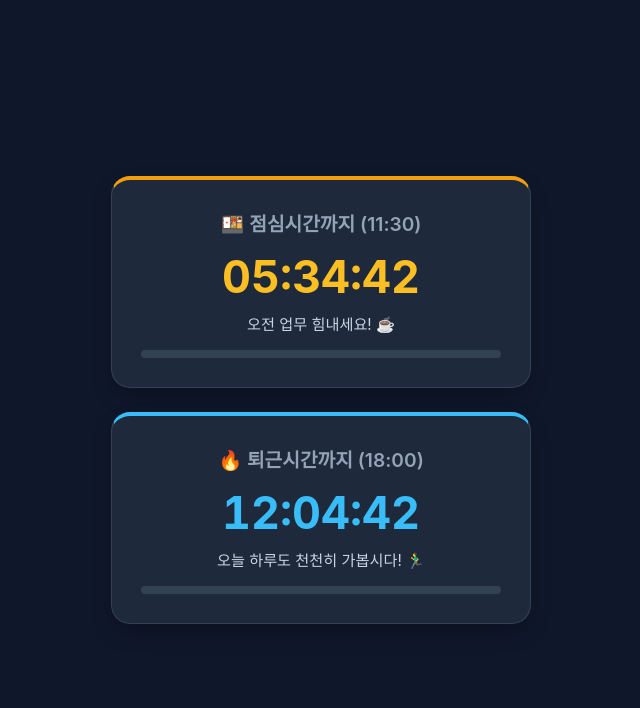
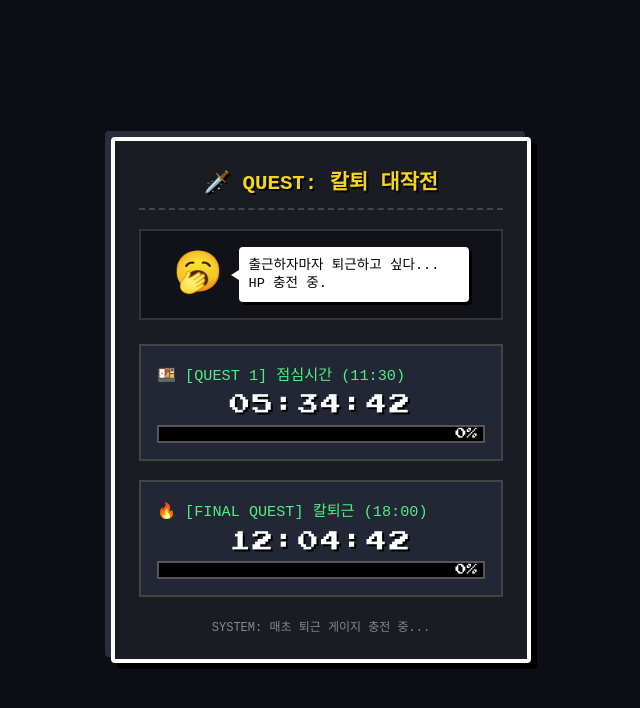
Before and after one commit to yisia2060-creator/my-timer2, a plain HTML site: page index.html in a window 1280 px wide. Shown: the whole page, without its empty margins (319-959 px from the left). Drawn offline with Linux system fonts and the light colour scheme; a web font is replaced by a local one.

Commit message:
Update index.html

```diff
--- a/index.html
+++ b/index.html
@@ -3,22 +3,22 @@
 <head>
     <meta charset="UTF-8">
     <meta name="viewport" content="width=device-width, initial-scale=1.0">
-    <title>점심 & 퇴근 타이머</title>
-    <!-- 👇 PWA 설정 (이 줄을 꼭 추가해야 앱처럼 작동합니다) -->
+    <title>퇴근 직장인 RPG</title>
     <link rel="manifest" href="manifest.json">
-    <meta name="theme-color" content="#0f172a">
+    <meta name="theme-color" content="#0d0e15">
+    <!-- 레트로 픽셀 폰트 로드 -->
+    <link href="https://fonts.googleapis.com/css2?family=Press+Start+2P&family=DungGeunMo&display=swap" rel="stylesheet">
     <style>
-        /* --- 이 부분은 이전 답변의 스타일과 동일합니다 --- */
         * {
             box-sizing: border-box;
             margin: 0;
             padding: 0;
+            font-family: 'DungGeunMo', monospace;
         }
 
         body {
-            font-family: -apple-system, BlinkMacSystemFont, "Segoe UI", Roboto, sans-serif;
-            background-color: #0f172a;
-            color: #f8fafc;
+            background-color: #0d0e15;
+            color: #fff;
             display: flex;
             justify-content: center;
             align-items: center;
@@ -26,200 +26,246 @@
             padding: 1rem;
         }
 
-        .container {
-            display: flex;
-            flex-direction: column;
-            gap: 1.5rem;
+        .game-card {
+            background-color: #1a1c23;
+            border: 4px solid #fff;
+            box-shadow: 6px 6px 0px #000, -6px -6px 0px #2a2d3d;
+            border-radius: 4px;
+            padding: 1.5rem;
             max-width: 420px;
             width: 100%;
         }
 
-        .card {
-            background: #1e293b;
-            padding: 1.8rem;
-            border-radius: 1.2rem;
-            box-shadow: 0 10px 25px -5px rgba(0, 0, 0, 0.3);
+        .header {
             text-align: center;
-            border: 1px solid #334155;
-            /* 👇 글자 정렬 추가 */
-            display: flex;
-            flex-direction: column;
-            align-items: center;
+            border-bottom: 2px dashed #444;
+            padding-bottom: 0.8rem;
+            margin-bottom: 1.2rem;
         }
 
-        .card.lunch {
-            border-top: 4px solid #f59e0b;
+        .header h1 {
+            font-size: 1.3rem;
+            color: #f6d619;
+            text-shadow: 2px 2px 0px #000;
         }
 
-        .card.leave {
-            border-top: 4px solid #38bdf8;
+        /* 캐릭터 영역 */
+        .character-box {
+            display: flex;
+            align-items: center;
+            justify-content: center;
+            gap: 1rem;
+            background: #111218;
+            border: 2px solid #333;
+            padding: 1rem;
+            margin-bottom: 1.5rem;
+            position: relative;
         }
 
-        h2 {
-            font-size: 1.2rem;
-            margin-bottom: 0.8rem;
-            color: #94a3b8;
-            font-weight: 600;
+        .pixel-char {
+            font-size: 2.5rem;
+            animation: bounce 0.8s infinite alternate;
         }
 
-        .timer-display {
-            font-size: 2.8rem;
-            font-weight: 700;
-            font-variant-numeric: tabular-nums;
-            margin-bottom: 0.5rem;
-            /* 👇 글자가 작을 때 중앙 정렬 */
-            width: 100%;
-            text-align: center;
+        @keyframes bounce {
+            from { transform: translateY(0); }
+            to { transform: translateY(-6px); }
         }
 
-        .lunch .timer-display {
-            color: #fbbf24;
+        .speech-bubble {
+            background: #fff;
+            color: #000;
+            padding: 0.6rem;
+            font-size: 0.85rem;
+            border-radius: 4px;
+            position: relative;
+            max-width: 230px;
+            box-shadow: 3px 3px 0px #000;
+            line-height: 1.3;
         }
 
-        .leave .timer-display {
-            color: #38bdf8;
+        .speech-bubble::after {
+            content: '';
+            position: absolute;
+            left: -8px;
+            top: 50%;
+            transform: translateY(-50%);
+            border-width: 5px 8px 5px 0;
+            border-style: solid;
+            border-color: transparent #fff transparent transparent;
         }
 
-        .status-message {
-            font-size: 0.95rem;
-            color: #cbd5e1;
-            min-height: 1.4rem;
+        /* 퀘스트 (타이머) 블록 */
+        .quest-block {
+            margin-bottom: 1.2rem;
+            background: #232635;
+            padding: 1rem;
+            border: 2px solid #444;
         }
 
-        .progress-bg {
-            background-color: #334155;
-            height: 8px;
-            border-radius: 4px;
-            overflow: hidden;
-            margin-top: 1rem;
-            /* 👇 게이지 너비 고정 */
-            width: 100%;
+        .quest-title {
+            font-size: 0.95rem;
+            color: #4ef084;
+            display: flex;
+            justify-content: space-between;
+            margin-bottom: 0.5rem;
         }
 
-        .progress-fill {
+        .timer-val {
+            font-family: 'Press Start 2P', monospace;
+            font-size: 1.3rem;
+            color: #fff;
+            text-align: center;
+            margin: 0.6rem 0;
+            letter-spacing: 2px;
+            text-shadow: 2px 2px 0px #000;
+        }
+
+        /* HP 게이지 스타일 */
+        .hp-bar-container {
+            background: #000;
+            border: 2px solid #555;
+            height: 18px;
+            position: relative;
+            overflow: hidden;
+        }
+
+        .hp-bar-fill {
             height: 100%;
             width: 0%;
             transition: width 1s linear;
         }
 
-        .lunch .progress-fill {
-            background: linear-gradient(90deg, #f59e0b, #fbbf24);
+        .lunch-hp .hp-bar-fill { background: linear-gradient(90deg, #ff9900, #ffcc00); }
+        .leave-hp .hp-bar-fill { background: linear-gradient(90deg, #0088ff, #00d5ff); }
+
+        .hp-text {
+            position: absolute;
+            right: 5px;
+            top: 1px;
+            font-size: 0.7rem;
+            color: #fff;
+            text-shadow: 1px 1px 0px #000;
+            font-family: 'Press Start 2P', monospace;
         }
 
-        .leave .progress-fill {
-            background: linear-gradient(90deg, #0284c7, #38bdf8);
+        .system-log {
+            font-size: 0.75rem;
+            color: #888;
+            text-align: center;
+            margin-top: 1rem;
         }
     </style>
 </head>
 <body>
 
-<div class="container">
-    <!-- 점심시간 카운트다운 카드 -->
-    <div class="card lunch">
-        <h2>🍱 점심시간까지 (11:30)</h2>
-        <div class="timer-display" id="lunch-timer">00:00:00</div>
-        <div class="status-message" id="lunch-msg">계산 중...</div>
-        <div class="progress-bg">
-            <div class="progress-fill" id="lunch-progress"></div>
+<div class="game-card">
+    <div class="header">
+        <h1>🗡️ QUEST: 칼퇴 대작전</h1>
+    </div>
+
+    <!-- 픽셀 캐릭터 & 말풍선 -->
+    <div class="character-box">
+        <div class="pixel-char" id="char-icon">👨‍💻</div>
+        <div class="speech-bubble" id="char-dialog">버그 수정을 지시받았다... 견뎌라!</div>
+    </div>
+
+    <!-- 점심시간 퀘스트 -->
+    <div class="quest-block">
+        <div class="quest-title">
+            <span>🍱 [QUEST 1] 점심시간 (11:30)</span>
+        </div>
+        <div class="timer-val" id="lunch-timer">00:00:00</div>
+        <div class="hp-bar-container lunch-hp">
+            <div class="hp-bar-fill" id="lunch-hp"></div>
+            <div class="hp-text" id="lunch-pct">0%</div>
         </div>
     </div>
 
-    <!-- 퇴근시간 카운트다운 카드 -->
-    <div class="card leave">
-        <h2>🔥 퇴근시간까지 (18:00)</h2>
-        <div class="timer-display" id="leave-timer">00:00:00</div>
-        <div class="status-message" id="leave-msg">계산 중...</div>
-        <div class="progress-bg">
-            <div class="progress-fill" id="leave-progress"></div>
+    <!-- 퇴근시간 퀘스트 -->
+    <div class="quest-block">
+        <div class="quest-title">
+            <span>🔥 [FINAL QUEST] 칼퇴근 (18:00)</span>
+        </div>
+        <div class="timer-val" id="leave-timer">00:00:00</div>
+        <div class="hp-bar-container leave-hp">
+            <div class="hp-bar-fill" id="leave-hp"></div>
+            <div class="hp-text" id="leave-pct">0%</div>
         </div>
     </div>
+
+    <div class="system-log">SYSTEM: 매초 퇴근 게이지 충전 중...</div>
 </div>
 
 <script>
-    // --- 이 부분은 이전 답변의 스크립트와 동일합니다 ---
-    const WORK_START_HOUR = 9;   // 출근 시간 (09:00)
-    const LUNCH_HOUR = 11;       // 점심 시간 (11:30)
-    const LUNCH_MIN = 30;
-    const LEAVE_HOUR = 18;       // 퇴근 시간 (18:00)
-    const LEAVE_MIN = 0;
+    const WORK_START_HOUR = 9, LUNCH_HOUR = 11, LUNCH_MIN = 30, LEAVE_HOUR = 18, LEAVE_MIN = 0;
 
-    function updateTimers() {
+    function updateGame() {
         const now = new Date();
+        const startTime = new Date(); startTime.setHours(WORK_START_HOUR, 0, 0, 0);
 
-        // 1. 점심시간 계산
-        const lunchTime = new Date();
-        lunchTime.setHours(LUNCH_HOUR, LUNCH_MIN, 0, 0);
-
-        const startTime = new Date();
-        startTime.setHours(WORK_START_HOUR, 0, 0, 0);
-
+        // 1. 점심시간
+        const lunchTime = new Date(); lunchTime.setHours(LUNCH_HOUR, LUNCH_MIN, 0, 0);
         const lunchDiff = lunchTime - now;
 
         if (lunchDiff <= 0) {
-            document.getElementById('lunch-timer').textContent = "00:00:00";
-            document.getElementById('lunch-msg').textContent = "😋 즐거운 점심시간입니다! 맛있게 드세요!";
-            document.getElementById('lunch-progress').style.width = "100%";
+            document.getElementById('lunch-timer').textContent = "COMPLETED!";
+            document.getElementById('lunch-hp').style.width = "100%";
+            document.getElementById('lunch-pct').textContent = "100%";
         } else {
             const h = String(Math.floor(lunchDiff / 3600000)).padStart(2, '0');
             const m = String(Math.floor((lunchDiff / 60000) % 60)).padStart(2, '0');
             const s = String(Math.floor((lunchDiff / 1000) % 60)).padStart(2, '0');
             document.getElementById('lunch-timer').textContent = `${h}:${m}:${s}`;
-
-            // 문구 지정
-            if (lunchDiff > 2 * 3600 * 1000) {
-                document.getElementById('lunch-msg').textContent = "오전 업무 힘내세요! ☕";
-            } else if (lunchDiff > 30 * 60 * 1000) {
-                document.getElementById('lunch-msg').textContent = "조금만 참으면 밥 먹습니다! 🍚";
-            } else {
-                document.getElementById('lunch-msg').textContent = "메뉴 결정하셨나요? 거의 다 왔어요! 🍕";
-            }
-
-            // 게이지
-            const total = lunchTime - startTime;
-            const elapsed = now - startTime;
-            let pct = (elapsed / total) * 100;
-            document.getElementById('lunch-progress').style.width = `${Math.min(Math.max(pct, 0), 100)}%`;
+            let pct = Math.min(Math.max(((now - startTime) / (lunchTime - startTime)) * 100, 0), 100);
+            document.getElementById('lunch-hp').style.width = `${pct}%`;
+            document.getElementById('lunch-pct').textContent = `${Math.floor(pct)}%`;
         }
 
-        // 2. 퇴근시간 계산
-        const leaveTime = new Date();
-        leaveTime.setHours(LEAVE_HOUR, LEAVE_MIN, 0, 0);
-
+        // 2. 퇴근시간
+        const leaveTime = new Date(); leaveTime.setHours(LEAVE_HOUR, LEAVE_MIN, 0, 0);
         const leaveDiff = leaveTime - now;
 
+        const charIcon = document.getElementById('char-icon');
+        const charDialog = document.getElementById('char-dialog');
+
         if (leaveDiff <= 0) {
-            document.getElementById('leave-timer').textContent = "00:00:00";
-            document.getElementById('leave-msg').textContent = "🎉 칼퇴 성공! 오늘 하루도 정말 고생 많으셨어요!";
-            document.getElementById('leave-progress').style.width = "100%";
+            document.getElementById('leave-timer').textContent = "GAME CLEAR!";
+            document.getElementById('leave-hp').style.width = "100%";
+            document.getElementById('leave-pct').textContent = "100%";
+            charIcon.textContent = "🥳";
+            charDialog.textContent = "🎉 퇴근 퀘스트 완료!! 집으로 즉시 이동!";
         } else {
             const h = String(Math.floor(leaveDiff / 3600000)).padStart(2, '0');
             const m = String(Math.floor((leaveDiff / 60000) % 60)).padStart(2, '0');
             const s = String(Math.floor((leaveDiff / 1000) % 60)).padStart(2, '0');
             document.getElementById('leave-timer').textContent = `${h}:${m}:${s}`;
+            let pct = Math.min(Math.max(((now - startTime) / (leaveTime - startTime)) * 100, 0), 100);
+            document.getElementById('leave-hp').style.width = `${pct}%`;
+            document.getElementById('leave-pct').textContent = `${Math.floor(pct)}%`;
 
-            // 문구 지정
-            if (leaveDiff > 4 * 3600 * 1000) {
-                document.getElementById('leave-msg').textContent = "오늘 하루도 천천히 가봅시다! 🏃‍♂️";
-            } else if (leaveDiff > 2 * 3600 * 1000) {
-                document.getElementById('leave-msg').textContent = "오후도 반 이상 지나갔어요! 🚀";
+            // 게임 캐릭터 상태 변경 (남은 시간별)
+            if (leaveDiff > 5 * 3600 * 1000) {
+                charIcon.textContent = "🥱";
+                charDialog.textContent = "출근하자마자 퇴근하고 싶다... HP 충전 중.";
+            } else if (leaveDiff > 3 * 3600 * 1000) {
+                charIcon.textContent = "☕";
+                charDialog.textContent = "카페인을 섭취하여 집중력이 +10 상승했다!";
+            } else if (leaveDiff > 1 * 3600 * 1000) {
+                charIcon.textContent = "💻";
+                charDialog.textContent = "마지막 스퍼트! 부스터 가동 준비!";
             } else {
-                document.getElementById('leave-msg').textContent = "슬슬 오늘 할 일 정리해볼까요? 🎒";
+                charIcon.textContent = "🎒";
+                charDialog.textContent = "가방 싸기 스킬 발동! 칼퇴 준비 완료!";
             }
-
-            // 게이지
-            const total = leaveTime - startTime;
-            const elapsed = now - startTime;
-            let pct = (elapsed / total) * 100;
-            document.getElementById('leave-progress').style.width = `${Math.min(Math.max(pct, 0), 100)}%`;
         }
     }
 
-    updateTimers();
-    setInterval(updateTimers, 1000);
+    updateGame();
+    setInterval(updateGame, 1000);
 
-    // 👇 앱 캐싱을 위한 서비스 워커 등록 코드 추가 (이게 있어야 완전히 독립 앱처럼 작동합니다)
     if ('serviceWorker' in navigator) {
-      navigator.serviceWorker.register('sw.js');
+        navigator.serviceWorker.register('sw.js');
     }
 </script>
 
```
